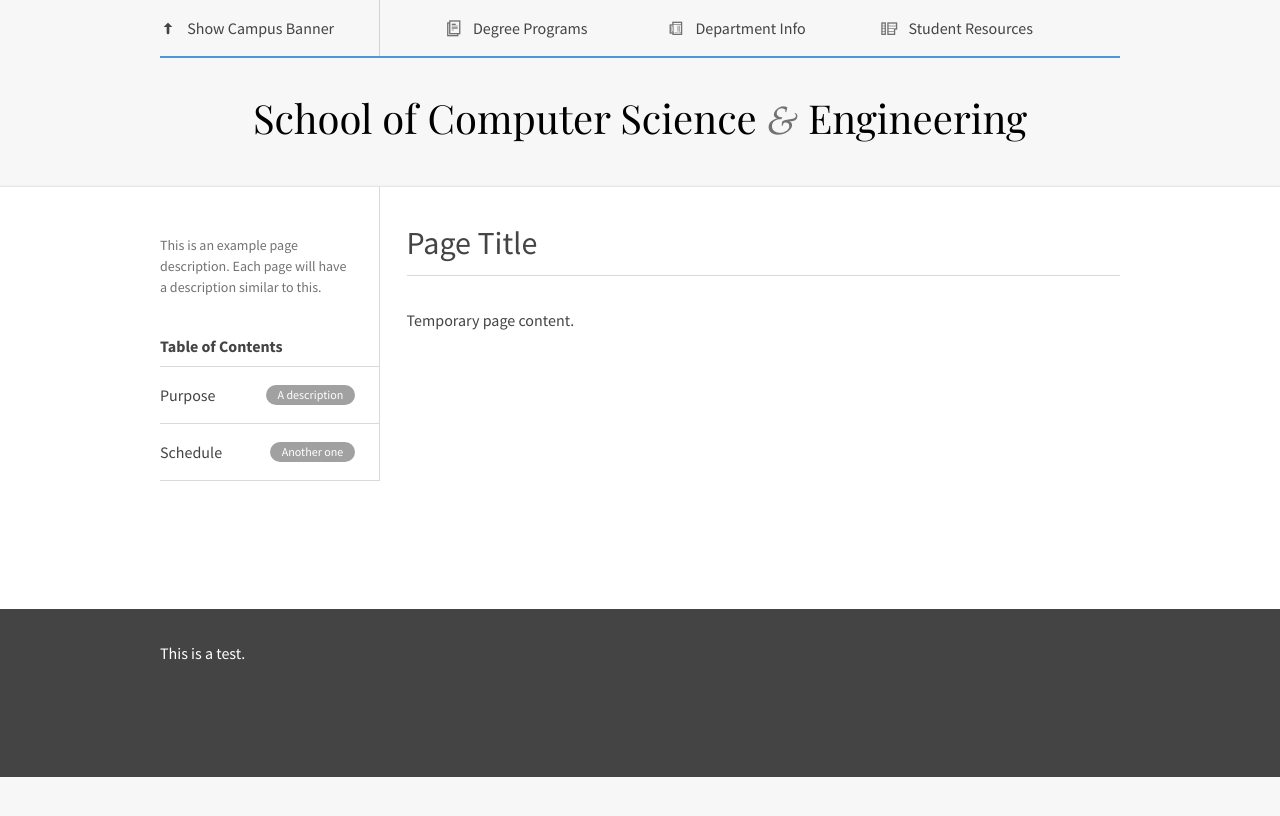
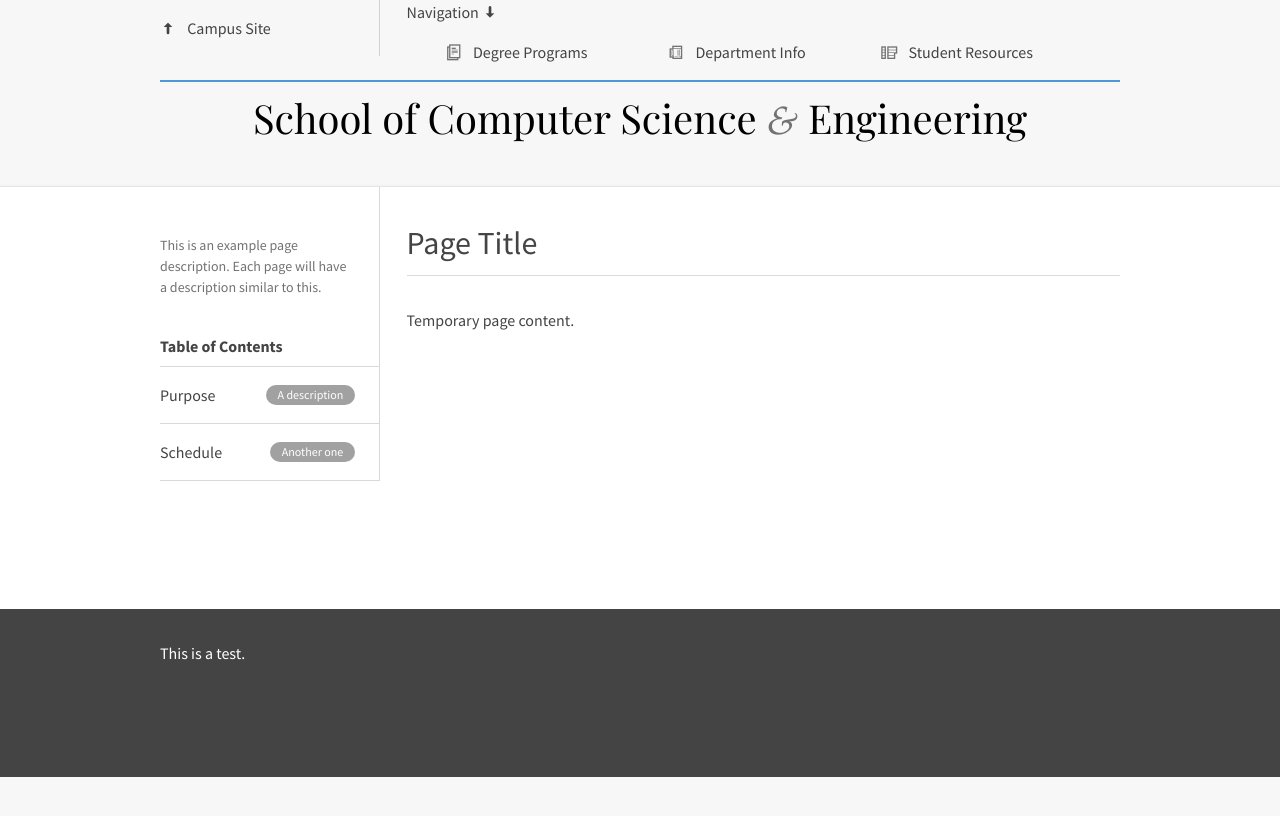
Before and after one commit to csusbdt/cse, a Jekyll site: the page built from index.md, in a window 1280 px wide. Shown: the top 816 px of the page. Built offline with Jekyll 4.4.1, drawn with Linux system fonts in a browser that asks for light colours; nearby versions of some CDN libraries; some web fonts are replaced; Markdown is read by kramdown in place of the engine named in the settings.

Commit message:
Configuration and HTML changes.

```diff
--- a/_config.yml
+++ b/_config.yml
@@ -1,5 +1,5 @@
 name: School of Computer Science &amp; Engineering
-markdown: redcarpet
+markdown: kramdown
 pygments: true
 encoding: UTF-8
 timezone: America/Los_Angeles
--- a/_includes/main_header.html
+++ b/_includes/main_header.html
@@ -1,5 +1,5 @@
 <header class='header'>
-    <h1 class='logo'>
+    <h1 class='logo' id='header-logo'>
         <a href='/{% if site.safe %}cse{% endif %}' href='Return to home.'>
             School of Computer Science <i class='amp'>&amp;</i> Engineering
         </a>
--- a/_includes/main_nav.html
+++ b/_includes/main_nav.html
@@ -7,9 +7,13 @@
                     data-toggle='collapse'
                     data-target='#banner'>
                 <span class='icon icon-arrow-up'></span>
-                Show Campus Banner
+                Campus Site
             </button>
         </div>
+        <span class='site-nav-title'>
+            Navigation
+            <span class='icon icon-arrow-down'></span>
+        </span>
         <nav class='site-nav'>
             <ul>
                 <li class='site-nav-item dropdown'>
--- a/_layouts/default.html
+++ b/_layouts/default.html
@@ -7,8 +7,6 @@
         <meta name='viewport' content='width=device-width'>
 
         <link href='http://fonts.googleapis.com/css?family=Playfair+Display:400,400italic,700,700italic|Source+Sans+Pro:400,400italic,700,700italic' rel='stylesheet' type='text/css'>
-
-        <script src="http://www.csusb.edu/banner/"></script>
 
         <!-- Custom CSS -->
         <link rel='stylesheet' href='{% if site.safe %}/cse{% endif %}/assets/css/main.css'>
```
Also changed, not shown: 1 other file.
